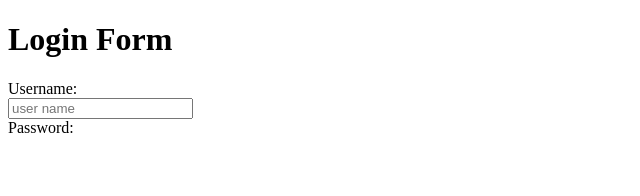
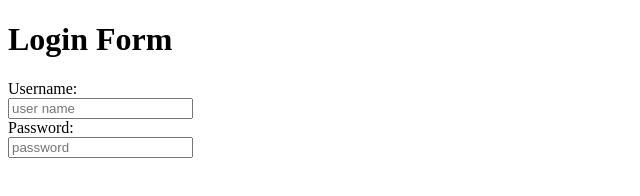
Before and after one commit to samuel21695/network-3-form-tag, a plain HTML site: page index.html in a window 1280 px wide. Shown: the whole page, without its empty margins (0-640 px from the left). Drawn offline with Linux system fonts and the light colour scheme.

Commit message:
input password

```diff
--- a/index.html
+++ b/index.html
@@ -13,7 +13,7 @@
     Username:<br>
     <input type="text" name="username" placeholder="user name"><br>
     Password:<br>
-
+    <input type="password" name="password" placeholder="password"><br><br>
   </form>
 </body>
 </html>
```
